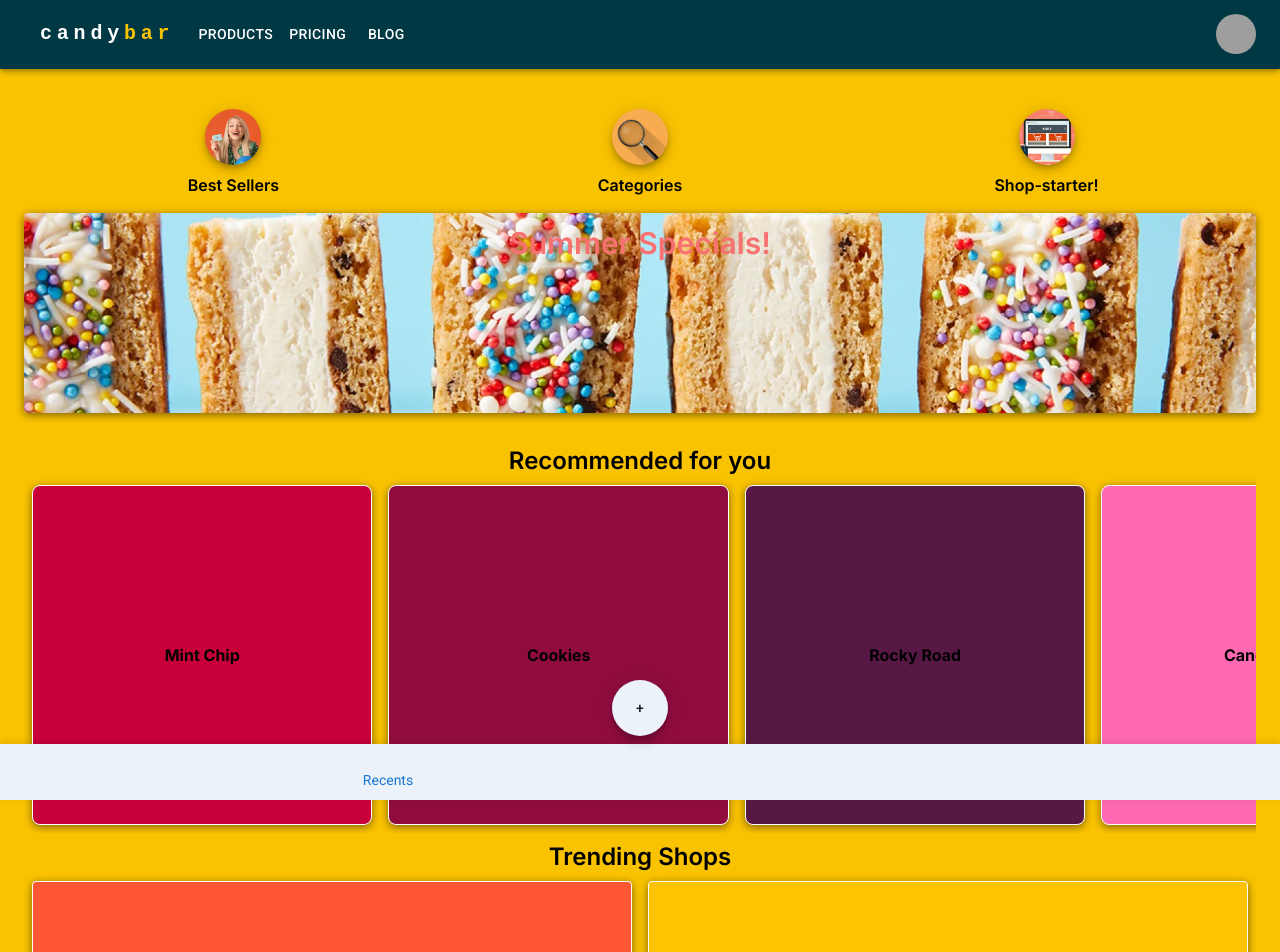
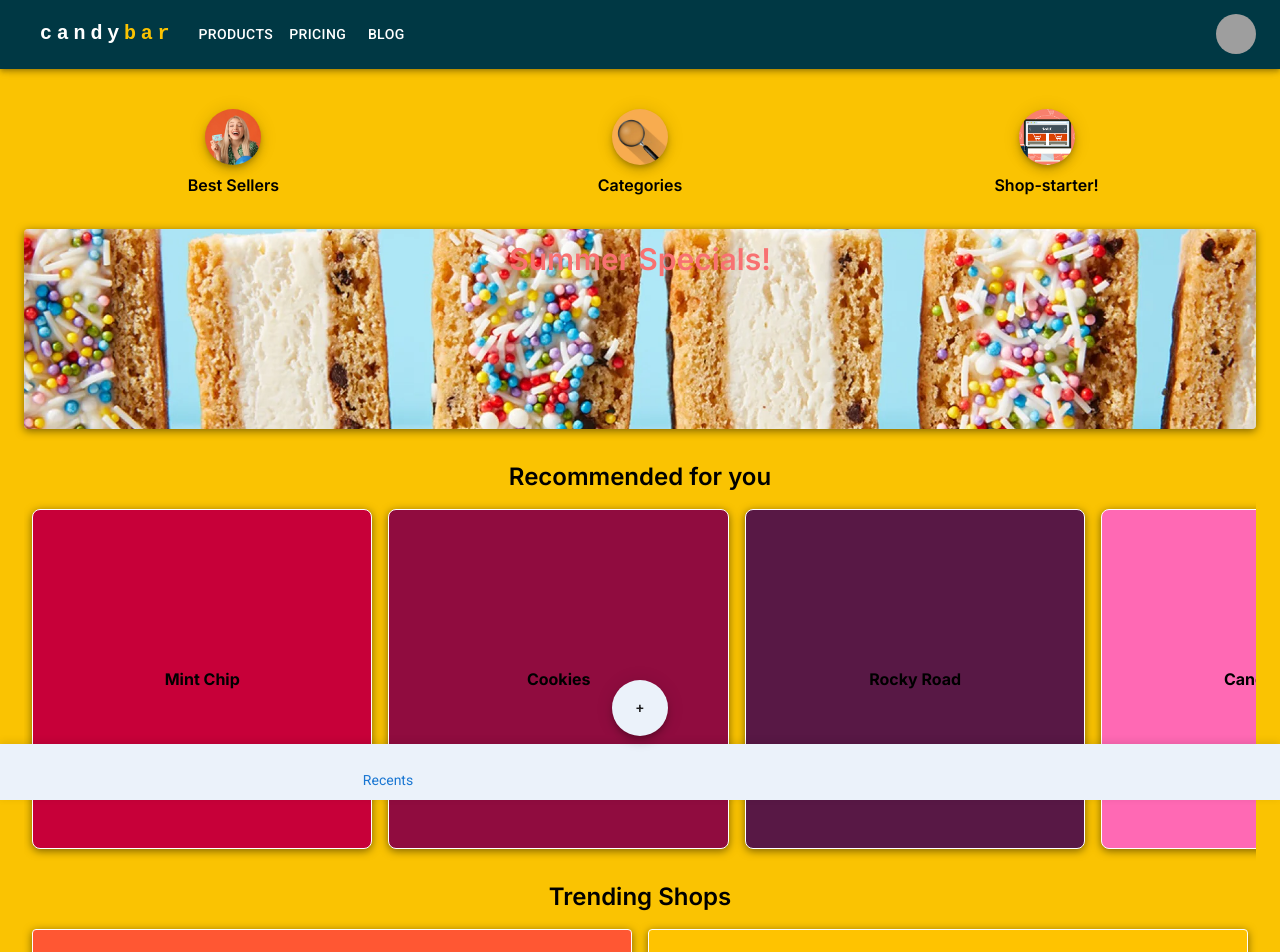
Before and after one commit to Michael-Anderson92/ungrateful-dev, a Next.js app: page / in a window 1280 px wide. Shown: the top 952 px of the page. Built offline with nearby package versions, Linux system fonts and the light colour scheme; grey boxes are pictures that could not be loaded; some icons are missing; a web font is replaced by a local one.

Commit message:
added margins under divs for cleaner layout

```diff
--- a/app/page.tsx
+++ b/app/page.tsx
@@ -92,7 +92,7 @@ export default function Page() {
     sx={{
       width: '100%',
       height: 200,
-      marginTop: 2,
+      marginTop: 4,
       marginBottom: 4,
       borderRadius: 1,
       backgroundColor: 'rgba(235, 242, 250, 0.5)',
@@ -119,11 +119,12 @@ export default function Page() {
 
 
         {/* Recommendations Section */}
-        <h1 className="text-center text-2xl font-semibold">Recommended for you</h1>
+        <h1 className="text-center text-2xl mb-2 font-semibold">Recommended for you</h1>
         <div
           style={{
             display: 'flex',
             overflowX: 'auto',
+            overflow: 'hidden',
             gap: '16px',
             padding: '8px',
           }}
@@ -136,6 +137,7 @@ export default function Page() {
               border: '1px solid #fff',
               aspectRatio: '1 / 1',
               backgroundColor: item.color,
+              marginBottom: '16px',
               borderRadius: '8px',
               display: 'flex',
               justifyContent: 'center',
@@ -162,7 +164,7 @@ export default function Page() {
 
         {/* More Content Section */}
         {/* Trending Shops Section */}
-<h1 className="text-center text-2xl font-semibold mt-2">Trending Shops</h1>
+<h1 className="text-center text-2xl mb-2 font-semibold mt-2">Trending Shops</h1>
 <div
   style={{
     display: 'grid',
@@ -204,7 +206,7 @@ export default function Page() {
 
 
         {/* Mission Section */}
-        <div className="flex flex-col items-center mb-32">
+        <div className="flex flex-col items-center mt-4 mb-32">
           <h1 className="text-2xl font-semibold mt-2">Our Mission</h1>
           <p className="text-center text-lg mt-2">
             Our mission is to provide a seamless and enjoyable shopping experience for our
```
